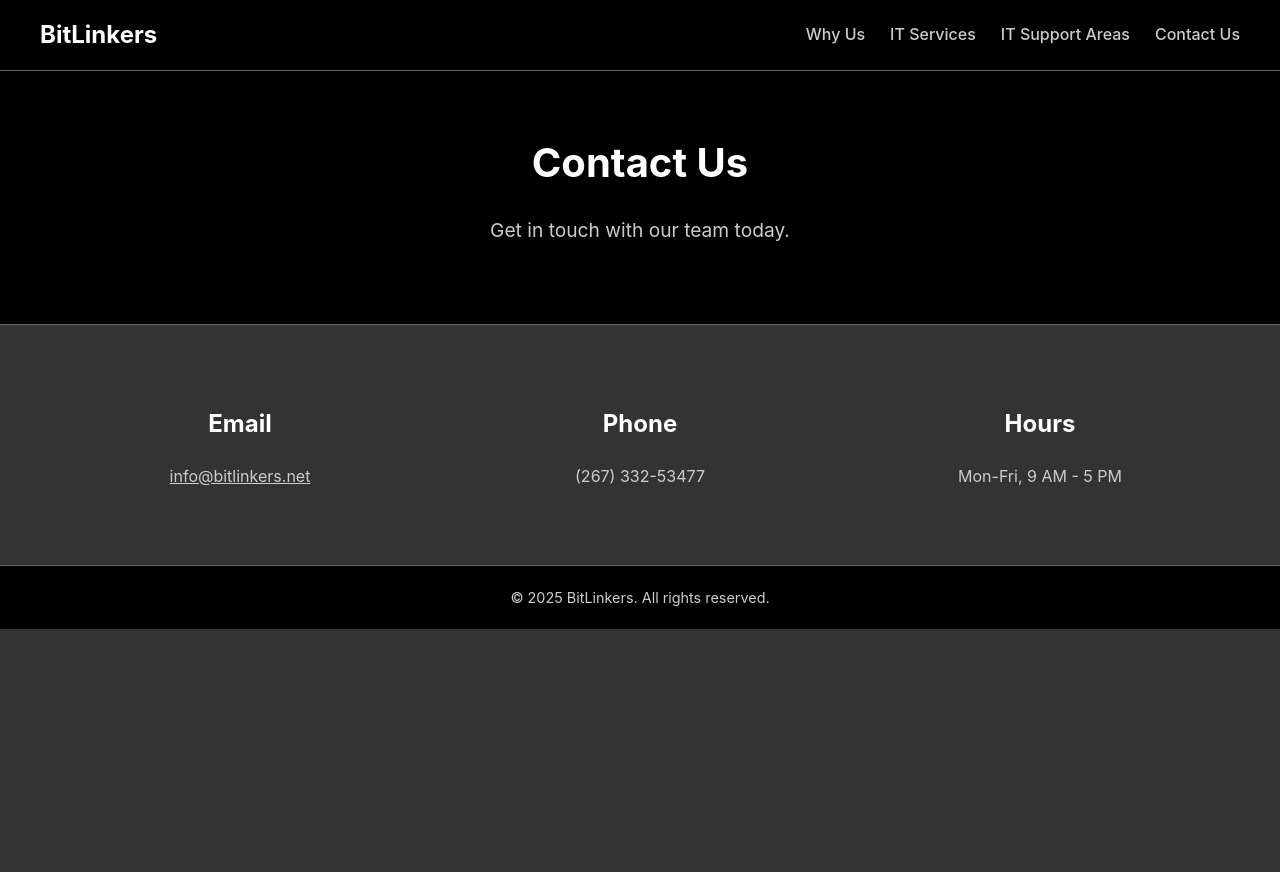
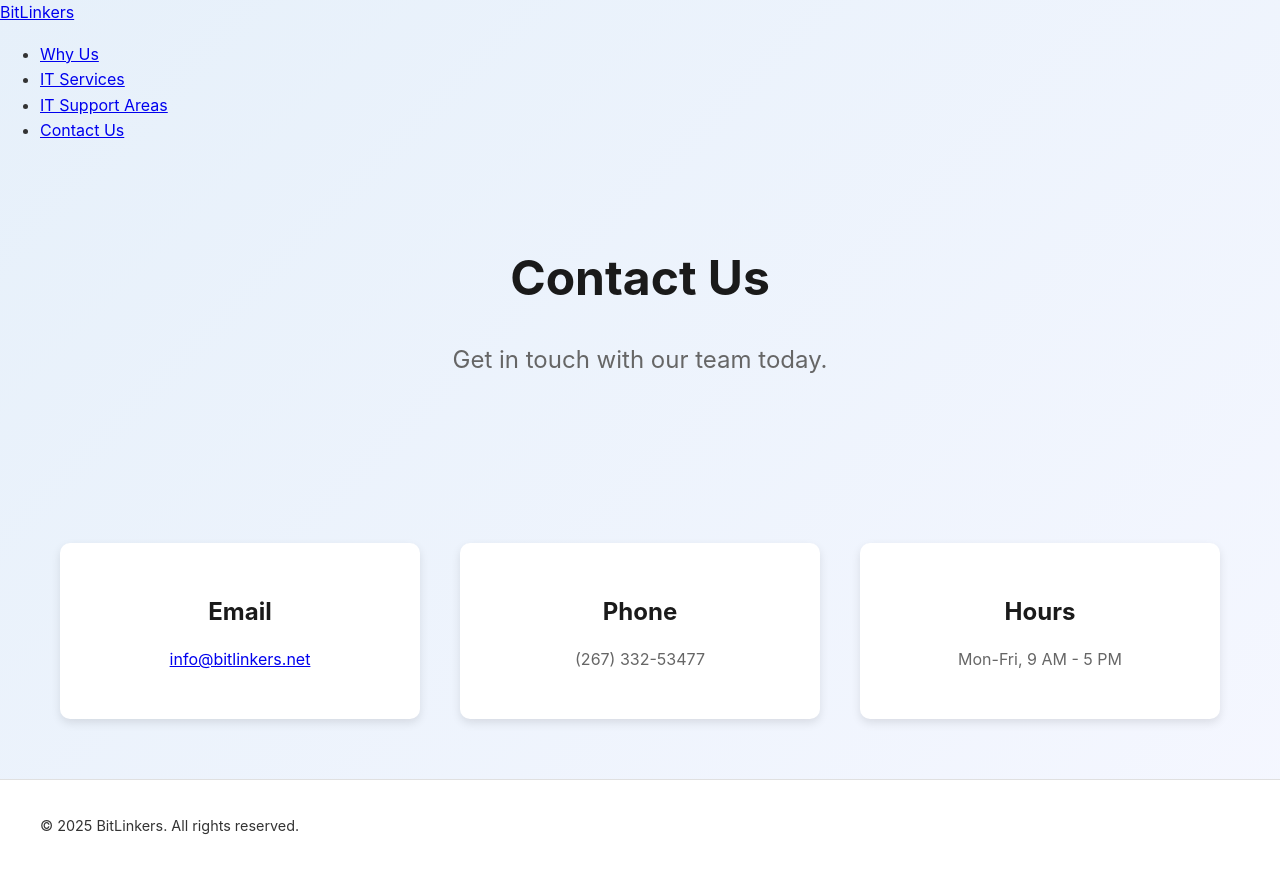
Before and after one commit to bitlinkers/bitlinkers-com, a plain HTML site: page contact.html in a window 1280 px wide. Before the commit the page ends 800 px from the top, so only its background shows below. Drawn offline with Linux system fonts and the light colour scheme.

Commit message:
Update styles.css

```diff
--- a/styles.css
+++ b/styles.css
@@ -3,75 +3,27 @@ body {
     font-family: -apple-system, BlinkMacSystemFont, "Segoe UI", Roboto, "Helvetica Neue", Arial, sans-serif;
     margin: 0;
     padding: 0;
-    background-color: #333333;
-    color: #ffffff;
+    background: linear-gradient(135deg, #e6f0fa 0%, #f5f7ff 100%); /* Gradient background like Atom.com */
+    color: #333;
     line-height: 1.6;
 }
 
-/* Navbar (like getbootstrap.com) */
-.navbar {
-    background-color: #000000;
-    padding: 1rem 0;
-    border-bottom: 1px solid #666666;
-    position: sticky;
-    top: 0;
-    z-index: 1000;
-}
-
-.nav-container {
-    max-width: 1200px;
-    margin: 0 auto;
-    display: flex;
-    justify-content: space-between;
-    align-items: center;
-    padding: 0 20px;
-}
-
-.nav-brand {
-    color: #ffffff;
-    font-size: 1.5rem;
-    text-decoration: none;
-    font-weight: bold;
-}
-
-.nav-links {
-    list-style: none;
-    margin: 0;
-    padding: 0;
-    display: flex;
-}
-
-.nav-links li {
-    margin-left: 25px;
-}
-
-.nav-links a {
-    color: #cccccc;
-    text-decoration: none;
-    font-weight: 500;
-    font-size: 1rem;
-}
-
-.nav-links a:hover {
-    color: #ffffff;
-}
-
-/* Content Sections */
+/* Main Content */
 .hero {
-    background-color: #000000;
     text-align: center;
-    padding: 60px 20px;
-    border-bottom: 1px solid #666666;
+    padding: 80px 20px;
 }
 
 .hero h1 {
-    font-size: 2.5rem;
+    font-size: 3rem;
+    font-weight: 700;
+    color: #1a1a1a;
     margin: 0 0 10px;
 }
 
 .hero p {
-    font-size: 1.2rem;
-    color: #cccccc;
+    font-size: 1.5rem;
+    color: #666;
 }
 
 .features {
@@ -90,57 +42,76 @@ body {
     flex: 1 1 300px;
     margin: 20px;
     text-align: center;
+    background: #fff;
+    padding: 30px;
+    border-radius: 10px;
+    box-shadow: 0 4px 10px rgba(0, 0, 0, 0.1);
 }
 
 .feature-item h2 {
     font-size: 1.5rem;
-    color: #ffffff;
+    color: #1a1a1a;
+    margin-bottom: 10px;
 }
 
 .feature-item p {
     font-size: 1rem;
-    color: #cccccc;
+    color: #666;
 }
 
-.feature-item a {
-    color: #cccccc;
-    text-decoration: underline;
-}
-
-.feature-item a:hover {
-    color: #ffffff;
-}
-
-/* Footer (like getbootstrap.com) */
+/* Footer (Matching Atom.com) */
 footer {
-    background-color: #000000;
-    text-align: center;
-    padding: 20px;
-    border-top: 1px solid #666666;
+    background: #fff;
+    padding: 20px 0;
+    border-top: 1px solid #e0e0e0;
+    font-size: 0.9rem;
 }
 
 .footer-container {
     max-width: 1200px;
     margin: 0 auto;
+    display: flex;
+    justify-content: space-between;
+    align-items: center;
+    padding: 0 20px;
 }
 
-footer p {
-    margin: 0;
-    font-size: 0.9rem;
-    color: #cccccc;
+.footer-left {
+    display: flex;
+    align-items: center;
+}
+
+.footer-logo {
+    width: 24px;
+    height: 24px;
+    margin-right: 8px;
+}
+
+.footer-left span, .footer-left a {
+    color: #333;
+    text-decoration: none;
+    margin-right: 8px;
+}
+
+.footer-right a {
+    color: #333;
+    text-decoration: none;
+    margin-left: 8px;
+}
+
+.bullet {
+    color: #666;
+    margin: 0 8px;
 }
 
 /* Responsive adjustments */
 @media (max-width: 768px) {
-    .nav-container {
+    .footer-container {
         flex-direction: column;
         text-align: center;
     }
-    .nav-links {
-        margin-top: 10px;
-    }
-    .nav-links li {
-        margin: 10px 15px;
+    .footer-left, .footer-right {
+        margin: 10px 0;
     }
     .feature-item {
         flex: 1 1 100%;
```
